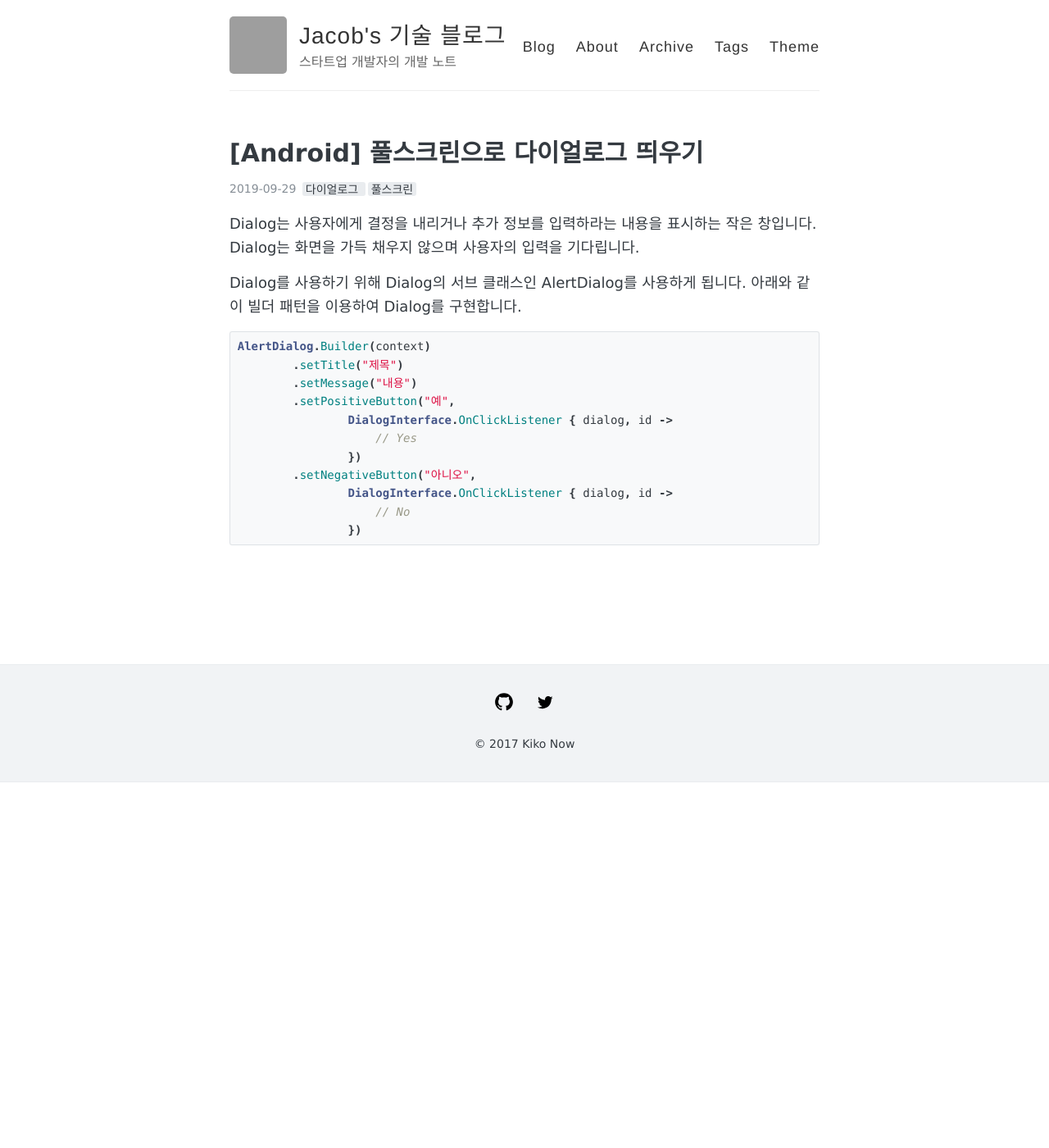
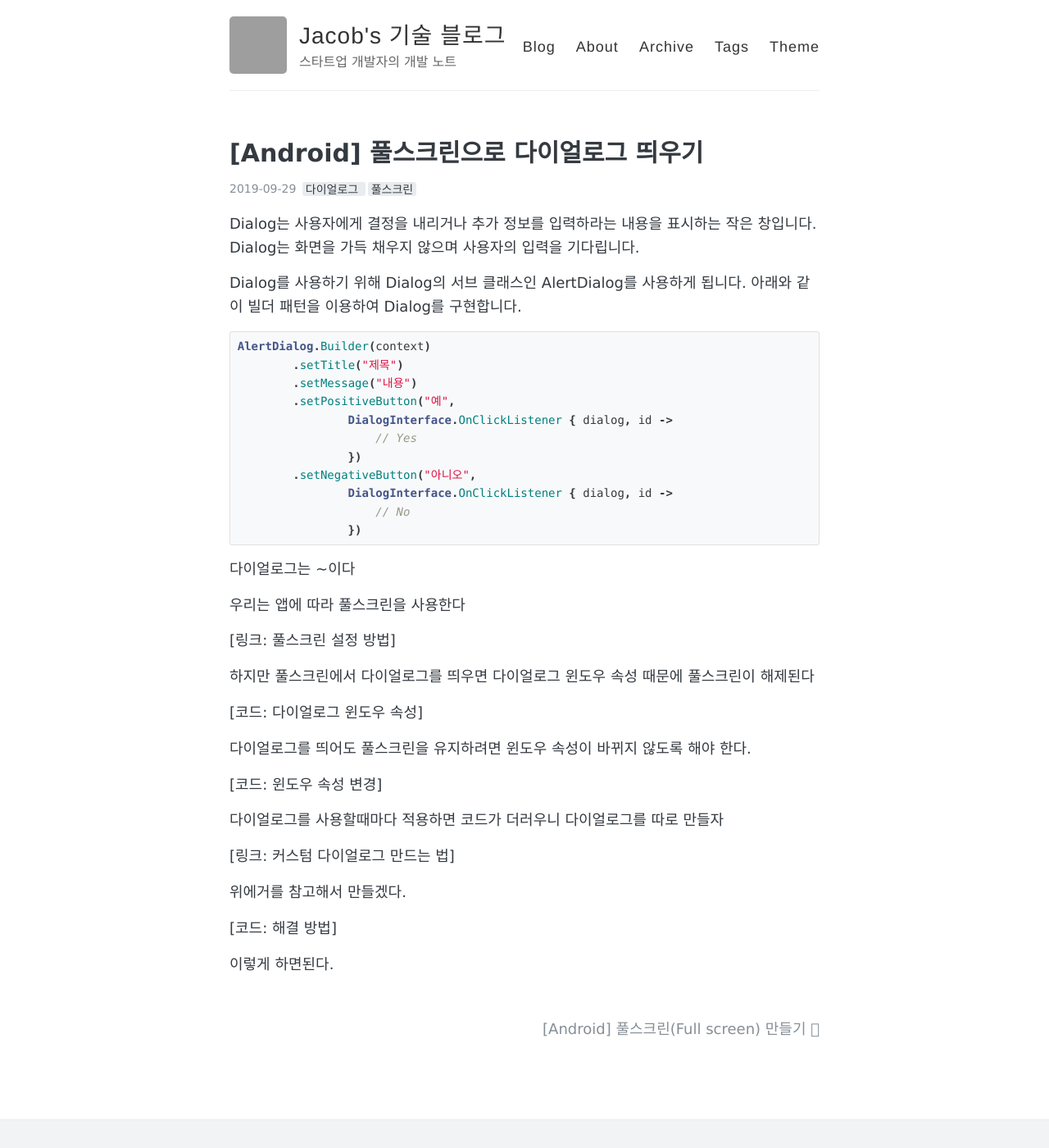
Before and after one commit to shwjdqls/shwjdqls.github.io, a Jekyll site: the page built from _posts/2019-09-29-dialog-in_fullscreen.md, in a window 1280 px wide and 1400 px high. Shown: the whole window at 82% size. Built offline with Jekyll 4.4.1, drawn with Linux system fonts in a browser that asks for light colours; grey boxes are pictures that could not be loaded.

Commit message:
수정 중

````diff
--- a/_posts/2019-09-29-dialog-in_fullscreen.md
+++ b/_posts/2019-09-29-dialog-in_fullscreen.md
@@ -22,3 +22,29 @@ AlertDialog.Builder(context)
                     // No
                 })
 ```
+
+
+
+다이얼로그는 ~이다
+
+우리는 앱에 따라 풀스크린을 사용한다
+
+[링크: 풀스크린 설정 방법]
+
+하지만 풀스크린에서 다이얼로그를 띄우면 다이얼로그 윈도우 속성 때문에 풀스크린이 해제된다
+
+[코드: 다이얼로그 윈도우 속성]
+
+다이얼로그를 띄어도 풀스크린을 유지하려면 윈도우 속성이 바뀌지 않도록 해야 한다.
+
+[코드: 윈도우 속성 변경]
+
+다이얼로그를 사용할때마다 적용하면 코드가 더러우니 다이얼로그를 따로 만들자
+
+[링크: 커스텀 다이얼로그 만드는 법]
+
+위에거를 참고해서 만들겠다.
+
+[코드: 해결 방법]
+
+이렇게 하면된다.
--- /dev/null
+++ b/_posts/2019-09-29-fullscreen.md
@@ -0,0 +1,6 @@
+---
+layout: post
+title: "[Android] 풀스크린(Full screen) 만들기"
+tags: [다이얼로그, 풀스크린]
+comments: true
+---
````
